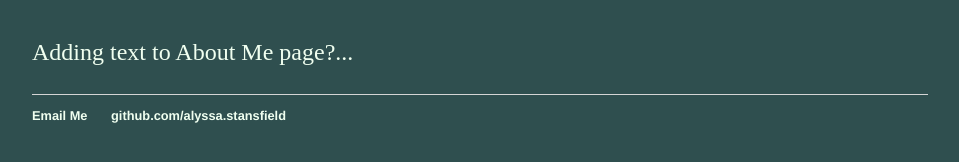
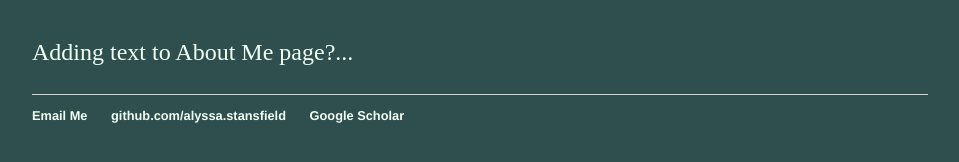
Before and after one commit to alyssa-stansfield/alyssa-stansfield.github.io, a Jekyll site: the page built from about/index.html, in a window 1280 px wide. Shown: the part 164-326 px from the top of the page, without its empty margins (160-1119 px from the left). Built offline with Jekyll 4.4.1, drawn with Linux system fonts in a browser that asks for light colours.

Commit message:
Add padding around image on main page, add Google Scholar link to footer

```diff
--- a/_layouts/default.html
+++ b/_layouts/default.html
@@ -22,6 +22,7 @@
 	    		<ul>
 	        		<li><a href="mailto:alyssa.stansfield@colostate.edu">Email Me</a></li>
 	        		<li><a href="https://github.com/alyssa.stansfield">github.com/alyssa.stansfield</a></li>
+				<li><a href="https://scholar.google.com/citations?user=CrChqVAAAAAJ&hl=en">Google Scholar</a></li>
 				</ul>
 			</footer>
 		</body>
--- a/css/main.css
+++ b/css/main.css
@@ -52,5 +52,6 @@
 }
 
 img.wrap {
-    float: right
+    float: right;
+    padding: 10px,10px,10px,10px;
 }
--- a/index.html
+++ b/index.html
@@ -3,16 +3,16 @@
 title: Alyssa Stansfield, PhD
 ---
 <h1 font-family:"Gill Sans",sans-serif > Alyssa Stansfield, PhD </h1>
+<img class="wrap" src="assets/agu_pic.png" width="300" />
 <div class="blurb">
-	<img class="wrap" src="assets/agu_pic.png" width="300" />
 	<p align="justify" >I'm currently a postdoc at Stony Brook University working with Dr. Kevin Reed in the <a href="https://you.stonybrook.edu/kareed/">Climate Extremes Modeling Group</a>. In the Fall, I'll be starting as an <a href="https://www.nsf.gov/awardsearch/showAward?AWD_ID=2204138&HistoricalAwards=false">NSF AGS Postdoctoral Fellow</a> at Colorado State University with <a href="https://www.atmos.colostate.edu/people/faculty/rasmussen/">Dr. Kristen Rasmussen</a>. My research interests include tropical cyclones and other extreme weather, climate change and variability, and climate model assessment.</p>
 </div><!-- /.blurb -->
 
 
-<div>
+<div class="blurb">
 <h2> Recent News: </h2>
 <ul>
 <li><b>May 2022:</b> Gave an oral presentation at the AMS 35th Conference on Hurricanes and Tropical Meteorology and won an outstanding oral presentation award.</li>
-<li><<b>May 2022:</b> Graduated from Stony Brook University with my PhD in Atmospheric Science./li>
+<li><b>May 2022:</b> Graduated from Stony Brook University with my PhD in Atmospheric Science.</li>
 </ul>
 </div>
```
